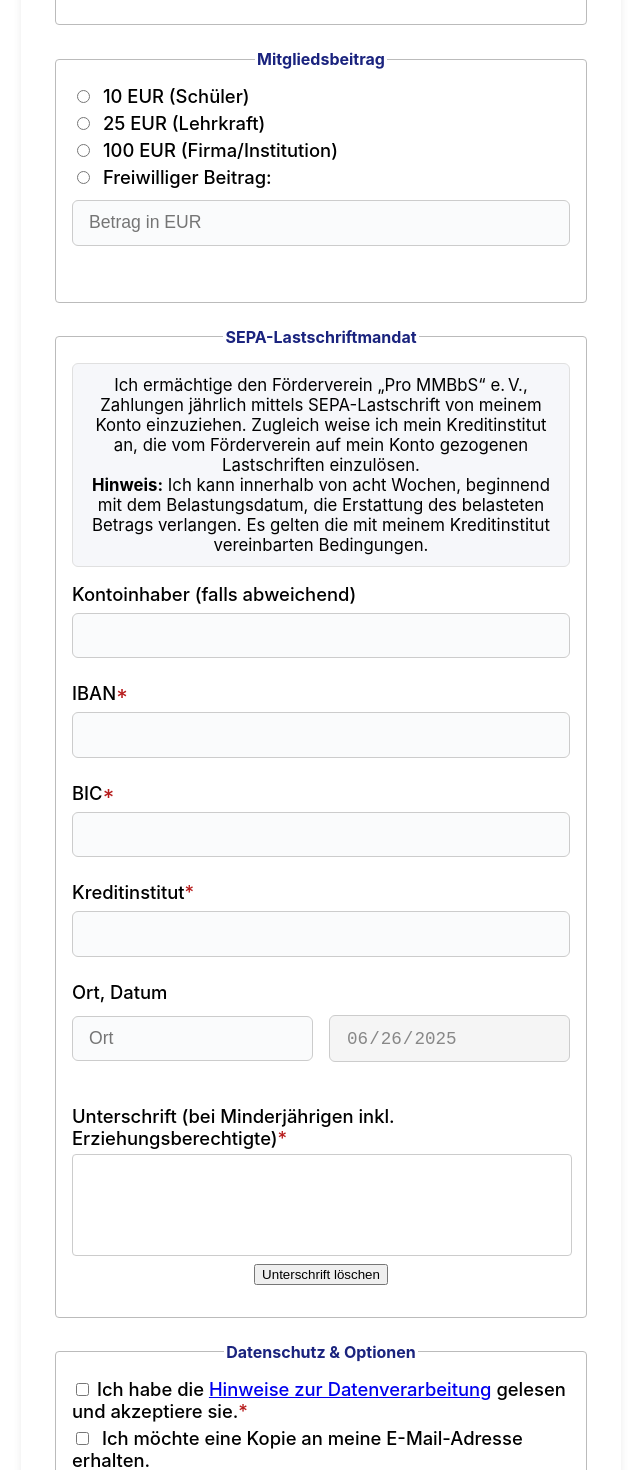
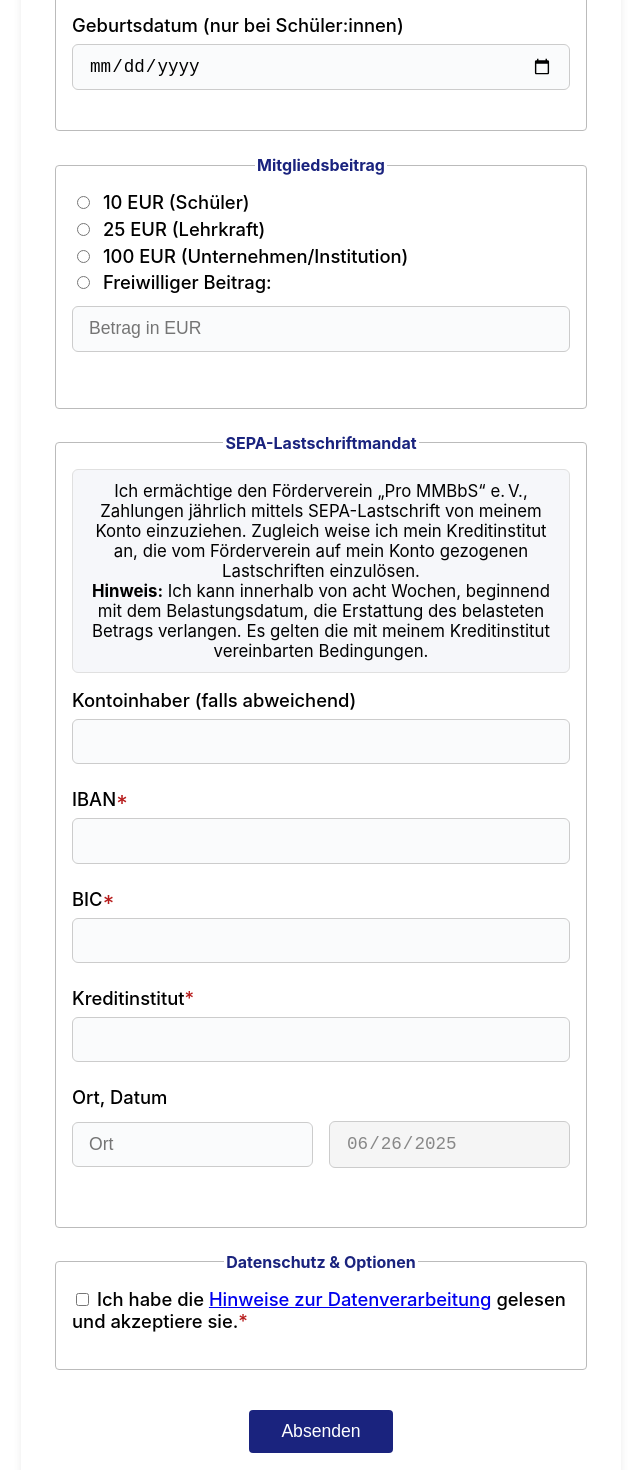
Before and after one commit to jtuttas/anmeldung, a React (Create React App) app: page / in a window 1280 px wide. Shown: the part 980-2450 px from the top of the page, without its empty margins (319-959 px from the left). Built offline with nearby package versions, Linux system fonts and the light colour scheme.

Commit message:
Add log image to the project

```diff
--- a/src/Anmeldeformular.css
+++ b/src/Anmeldeformular.css
@@ -85,12 +85,7 @@
   text-align: left;
   margin-left: 0;
 }
-.anmeldeformular .signature-container {
-  display: flex;
-  flex-direction: column;
-  align-items: center;
-  margin-bottom: 1rem;
-}
+/* Unterschriftenfeld entfernt */
 .ort-datum-row {
   margin-bottom: 1.2rem;
 }
@@ -138,9 +133,7 @@
     gap: 0.5rem;
     align-items: stretch;
   }
-  .signature-container {
-    width: 100%;
-  }
+/* Unterschriftenfeld entfernt */
 }
 @media (max-width: 480px) {
   .anmeldeformular {
@@ -150,16 +143,8 @@
   .anmeldeformular fieldset {
     padding: 0.2rem;
   }
-  .signature-container {
-    width: 100vw;
-    min-width: 0;
-  }
-  .signature-container canvas {
-    width: 98vw !important;
-    min-width: 0;
-    max-width: 100vw;
-    height: 80px !important;
-  }
+/* Unterschriftenfeld entfernt */
+/* Unterschriftenfeld entfernt */
 }
 
 /* Stil für den modalen Dialog und Spinner */
--- a/src/Anmeldeformular.js
+++ b/src/Anmeldeformular.js
@@ -1,6 +1,5 @@
-import React, { useState, useRef } from 'react';
+import React, { useState } from 'react';
 import './Anmeldeformular.css';
-import SignatureBox from './SignatureBox';
 
 // Hilfsfunktionen für IBAN/BIC-Validierung
 function validateIBAN(iban) {
@@ -38,10 +37,9 @@ const initialState = {
   ort: '',
   datum: new Date().toISOString().slice(0, 10), // aktuelles Datum als Default
   datenschutz: false,
-  emailCopy: false
+  // ...existing code...
 };
 
-const MemoSignatureBox = React.memo(SignatureBox);
 
 function Modal({ show, children }) {
   if (!show) return null;
@@ -62,7 +60,7 @@ function Anmeldeformular() {
   const [missingFields, setMissingFields] = useState([]);
   const [ibanError, setIbanError] = useState('');
   const [bicError, setBicError] = useState('');
-  const signatureRef = useRef();
+  // ...existing code...
 
   const handleChange = (e) => {
     const { name, value, type, checked } = e.target;
@@ -75,16 +73,13 @@ function Anmeldeformular() {
       if (name === 'mitgliedstyp') {
         if (value === 'Schüler/in') newState.beitrag = '10';
         else if (value === 'Lehrkraft') newState.beitrag = '25';
-        else if (value === 'Firma') newState.beitrag = '100';
+  else if (value === 'Unternehmen') newState.beitrag = '100';
         else newState.beitrag = '';
       }
       return newState;
     });
   };
 
-  const handleSignatureClear = () => {
-    signatureRef.current.clear();
-  };
 
   const getApiUrl = () => {
     // Wenn Frontend auf localhost läuft, nutze explizit das aktuelle Protokoll und Port 4000
@@ -106,7 +101,6 @@ function Anmeldeformular() {
       hasError = true;
     }
     if (!bicValid) {
-      setBicError('Ungültige BIC');
       hasError = true;
     }
     if (hasError) {
@@ -117,7 +111,7 @@ function Anmeldeformular() {
     setSubmitted(false);
     setError(null);
     setMissingFields([]);
-    const signature = signatureRef.current.isEmpty() ? null : signatureRef.current.getDataURL();
+  // ...existing code...
     // Pflichtfeldprüfung
     const required = [
       { key: 'mitgliedstyp', label: 'Mitgliedstyp' },
@@ -132,7 +126,7 @@ function Anmeldeformular() {
       { key: 'datenschutz', label: 'Datenschutz' }
     ];
     let missing = required.filter(f => !form[f.key] || (typeof form[f.key] === 'boolean' && !form[f.key])).map(f => f.label);
-    if (!signature) missing.push('Unterschrift');
+  // ...existing code...
     if (missing.length > 0) {
       setLoading(false);
       setMissingFields(missing);
@@ -143,7 +137,7 @@ function Anmeldeformular() {
       const response = await fetch(getApiUrl(), {
         method: 'POST',
         headers: { 'Content-Type': 'application/json' },
-        body: JSON.stringify({ formData: form, signatureDataUrl: signature })
+  body: JSON.stringify({ formData: form })
       });
       const result = await response.json();
       if (result.success) {
@@ -222,7 +216,7 @@ function Anmeldeformular() {
             <label>Mitgliedstyp:</label>
             <label><input type="radio" name="mitgliedstyp" value="Schüler/in" checked={form.mitgliedstyp === 'Schüler/in'} onChange={handleChange} /> Schülerin/Schüler</label>
             <label><input type="radio" name="mitgliedstyp" value="Lehrkraft" checked={form.mitgliedstyp === 'Lehrkraft'} onChange={handleChange} /> Lehrkraft der MMBbS</label>
-            <label><input type="radio" name="mitgliedstyp" value="Firma" checked={form.mitgliedstyp === 'Firma'} onChange={handleChange} /> Firma/Institution</label>
+            <label><input type="radio" name="mitgliedstyp" value="Unternehmen" checked={form.mitgliedstyp === 'Unternehmen'} onChange={handleChange} /> Unternehmen/Institution</label>
             <label><input type="radio" name="mitgliedstyp" value="Sonstiges" checked={form.mitgliedstyp === 'Sonstiges'} onChange={handleChange} /> Sonstiges Mitglied</label>
           </div>
           <div>
@@ -230,7 +224,7 @@ function Anmeldeformular() {
               <input type="text" name="name" value={form.name} onChange={handleChange} onBlur={handleBlur} />
             </label>
           </div>
-          {form.mitgliedstyp === 'Firma' && (
+          {form.mitgliedstyp === 'Unternehmen' && (
             <div>
               <label>Ansprechpartner<br />
                 <input type="text" name="ansprechpartner" value={form.ansprechpartner} onChange={handleChange} />
@@ -269,7 +263,7 @@ function Anmeldeformular() {
           <div className="radio-group">
             <label><input type="radio" name="beitrag" value="10" checked={form.beitrag === '10'} onChange={handleChange} /> 10 EUR (Schüler)</label>
             <label><input type="radio" name="beitrag" value="25" checked={form.beitrag === '25'} onChange={handleChange} /> 25 EUR (Lehrkraft)</label>
-            <label><input type="radio" name="beitrag" value="100" checked={form.beitrag === '100'} onChange={handleChange} /> 100 EUR (Firma/Institution)</label>
+            <label><input type="radio" name="beitrag" value="100" checked={form.beitrag === '100'} onChange={handleChange} /> 100 EUR (Unternehmen/Institution)</label>
             <label><input type="radio" name="beitrag" value="frei" checked={form.beitrag === 'frei'} onChange={handleChange} /> Freiwilliger Beitrag:</label>
             <input type="number" name="beitragFrei" min="1" step="1" placeholder="Betrag in EUR" value={form.beitragFrei} onChange={handleChange} />
           </div>
@@ -310,29 +304,16 @@ function Anmeldeformular() {
               <input type="date" name="datum" value={form.datum} readOnly tabIndex={-1} style={{ background: '#f5f5f5', color: '#888', cursor: 'not-allowed' }} />
             </div>
           </div>
-          <div className="signature-container">
-            <label>Unterschrift (bei Minderjährigen inkl. Erziehungsberechtigte)<span style={{color:'#b71c1c'}}>*</span></label>
-            <MemoSignatureBox ref={signatureRef} />
-            <button
-              type="button"
-              onClick={handleSignatureClear}
-              style={{ marginTop: '0.5rem', userSelect: 'none' }}
-              tabIndex={-1}
-              onMouseDown={e => e.preventDefault()}
-            >
-              Unterschrift löschen
-            </button>
-          </div>
+          {/* Unterschriftenfeld entfernt */}
         </fieldset>
         {/* Datenschutz und Optionen */}
         <fieldset>
           <legend>Datenschutz & Optionen</legend>
           <div className="datenschutz-group">
-            <label>
-              <input type="checkbox" name="datenschutz" checked={form.datenschutz} onChange={handleChange} />
-              Ich habe die <a href="/Datenverarbeitung.html" target="_blank" rel="noopener noreferrer">Hinweise zur Datenverarbeitung</a> gelesen und akzeptiere sie.<span style={{color:'#b71c1c'}}>*</span>
-            </label>
-            <label><input type="checkbox" name="emailCopy" checked={form.emailCopy} onChange={handleChange} /> Ich möchte eine Kopie an meine E-Mail-Adresse erhalten.</label>
+             <label>
+               <input type="checkbox" name="datenschutz" checked={form.datenschutz} onChange={handleChange} />
+               Ich habe die <a href="/Datenverarbeitung.html" target="_blank" rel="noopener noreferrer">Hinweise zur Datenverarbeitung</a> gelesen und akzeptiere sie.<span style={{color:'#b71c1c'}}>*</span>
+             </label>
           </div>
         </fieldset>
         <button type="submit" disabled={loading}>Absenden</button>
--- a/src/App.js
+++ b/src/App.js
@@ -2,9 +2,12 @@ import React from 'react';
 import './App.css';
 import Anmeldeformular from './Anmeldeformular';
 
+// ...existing code...
+
 function App() {
   return (
     <div className="App">
+  <img src={process.env.PUBLIC_URL + '/log.png'} alt="Logo" style={{maxWidth:'220px', margin:'2rem auto 1rem', display:'block'}} />
       <Anmeldeformular />
     </div>
   );
```
Also changed, not shown: sendMail.js (+40 -22 lines), config/email_text.txt, public/log.png (added), src/log.png (added).
